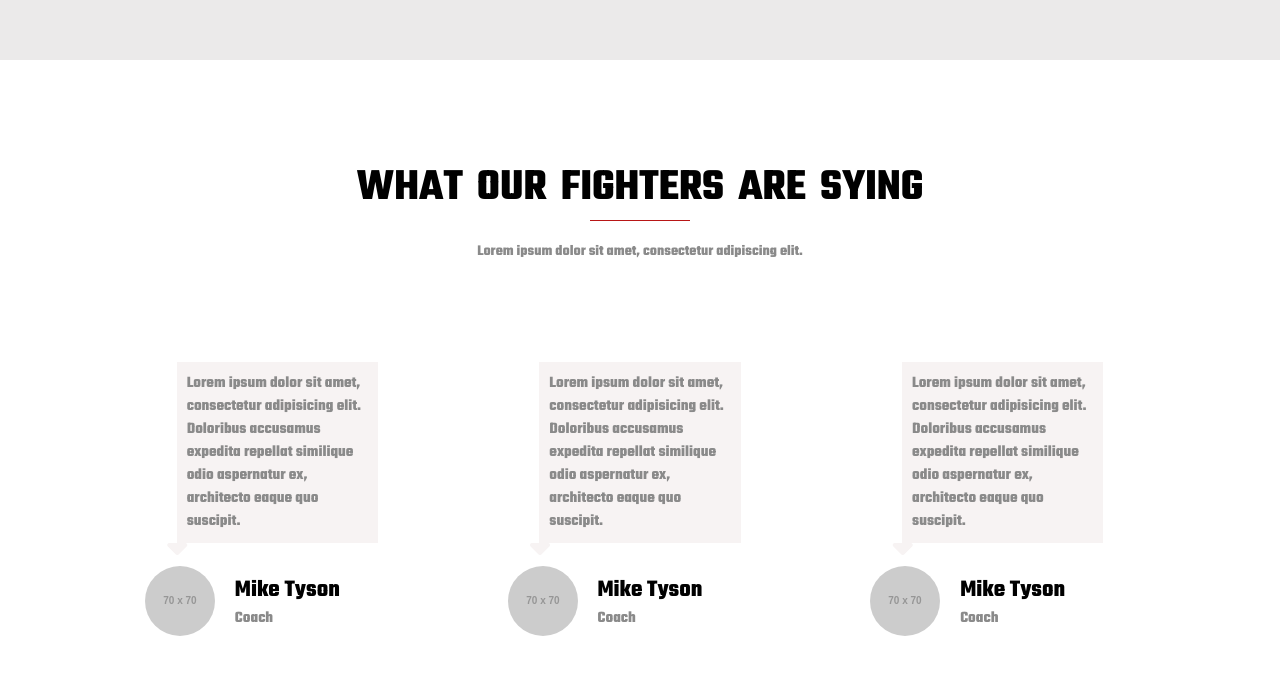
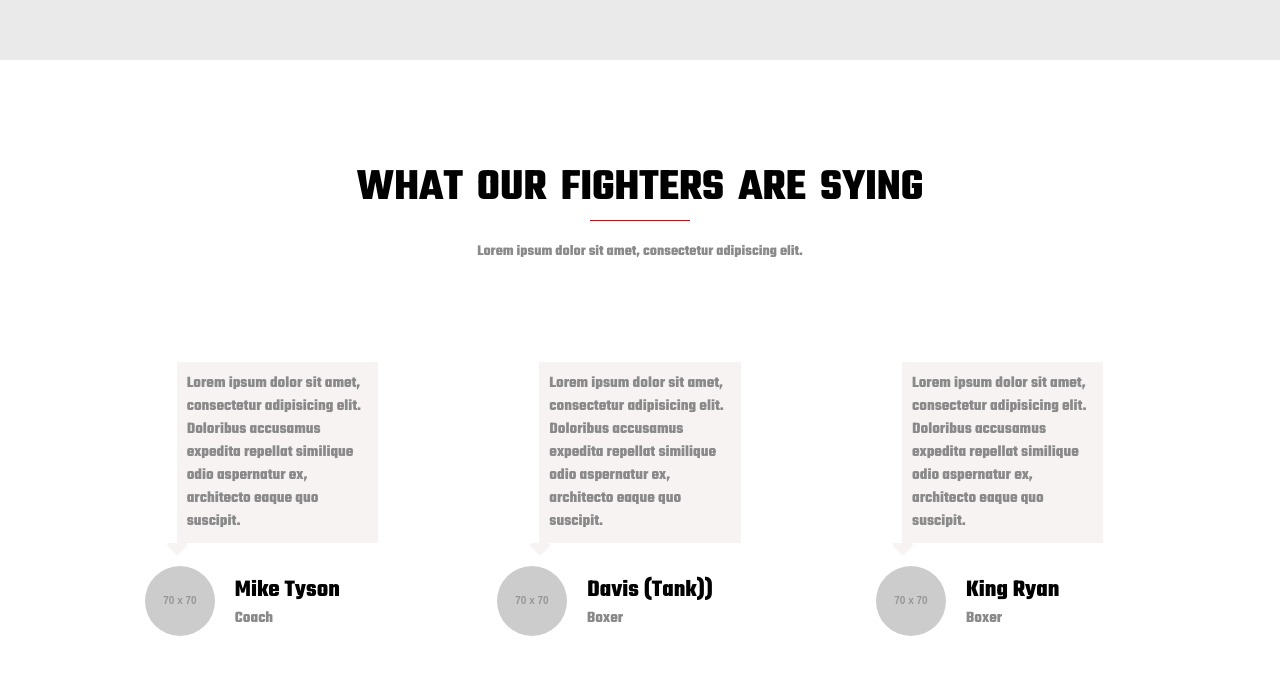
Before and after one commit to M-creed/CreeD-Academy, a plain HTML site: page index.html in a window 1280 px wide. Shown: the part 1589-2263 px from the top of the page. Drawn offline with Linux system fonts and the light colour scheme; placeholder pictures from the web are drawn by us.

Commit message:
Update index.html
change names of  reviews

```diff
--- a/index.html
+++ b/index.html
@@ -151,8 +151,8 @@
                     <div class="review-icon">
                         <img src="https://via.placeholder.com/70x70" alt="">
                         <div class="review-name">
-                            <h1>Mike Tyson</h1>
-                            <p style="background-color: transparent; padding: 0px;">Coach</p>
+                            <h1>Davis (Tank))</h1>
+                            <p style="background-color: transparent; padding: 0px;">Boxer</p>
                         </div>
                     </div>
                 </div>
@@ -164,8 +164,8 @@
                     <div class="review-icon">
                         <img src="https://via.placeholder.com/70x70" alt="">
                         <div class="review-name">
-                            <h1>Mike Tyson</h1>
-                            <p style="background-color: transparent; padding: 0px;">Coach</p>
+                            <h1>King Ryan</h1>
+                            <p style="background-color: transparent; padding: 0px;">Boxer</p>
                         </div>
                     </div>
                 </div>
```
